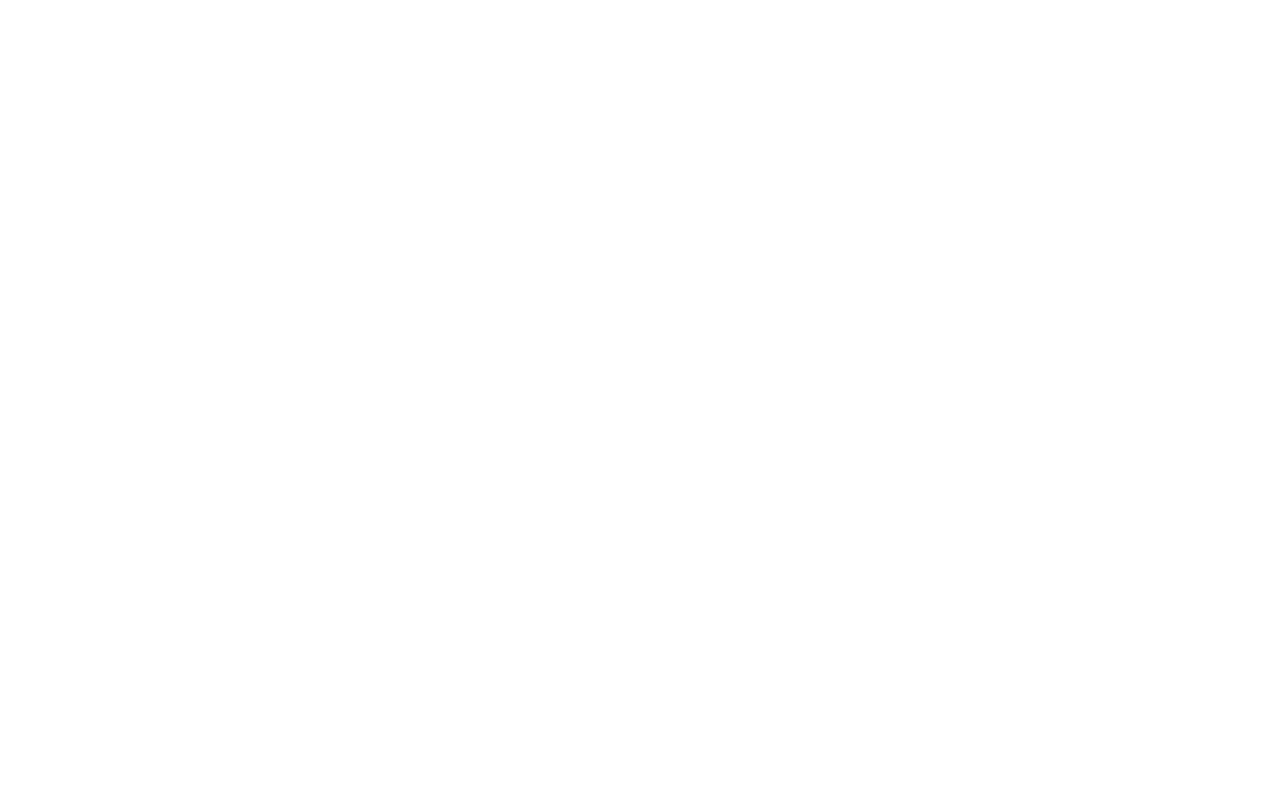
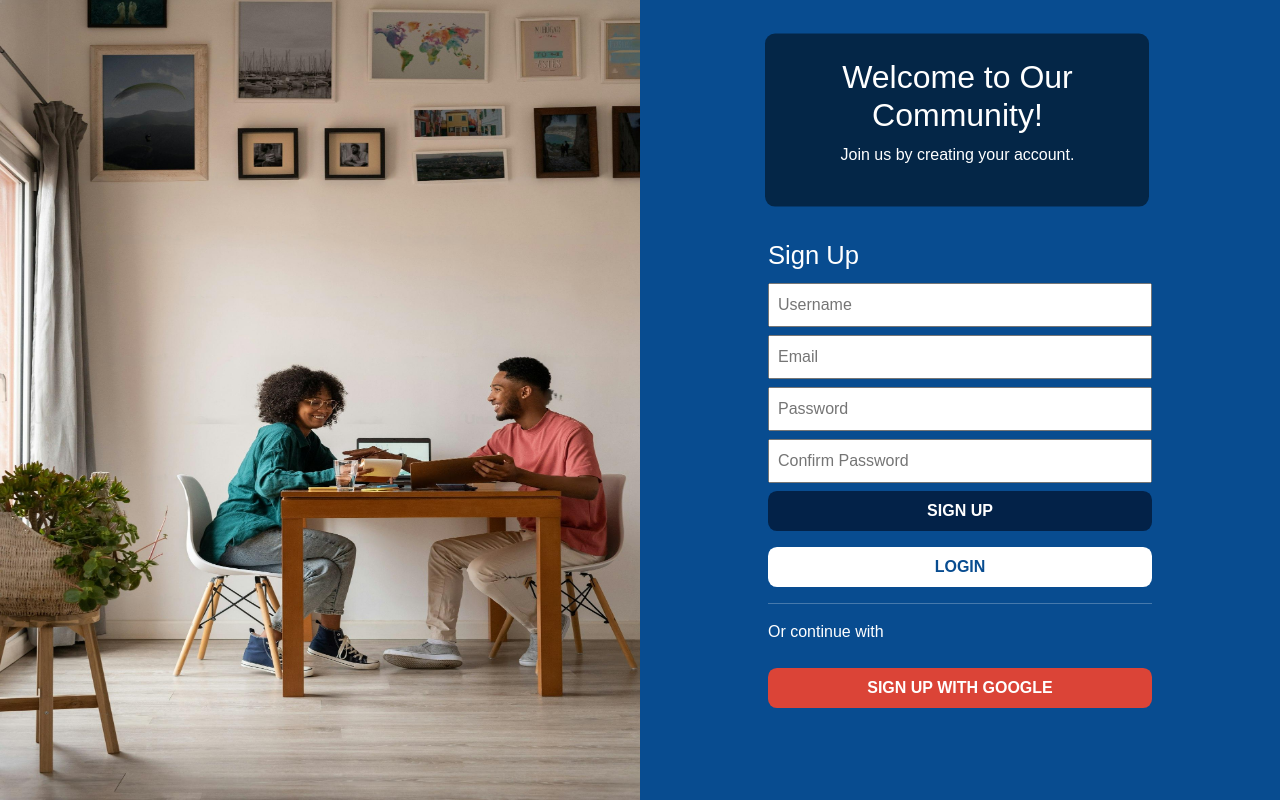
Before and after one commit to kalviumcommunity/S47_Anuj_Sahu_Capstone_Fundmangement, a React (Vite) app in the folder ClientSide/Fundmangement/: page /signup in a window 1280 px wide. Before the commit this address had no page. Built offline with nearby package versions, Linux system fonts and the light colour scheme.

Commit message:
Created SignUpUI

```diff
--- a/ClientSide/Fundmangement/src/App.jsx
+++ b/ClientSide/Fundmangement/src/App.jsx
@@ -4,6 +4,7 @@
 import Home from "./Components/Home"
 import Profile from './Components/Profile'
 import Login from './Components/Login'
+import SignUpPage from './Components/SignUpPage'
 
 
 
@@ -16,7 +17,7 @@
       <Routes>
         <Route exact path = "/" element = {<Home/>} />
         <Route path = "/profile" element = {<Profile/>}/>
-        {/* <Route path="/signup" element={<SignUpPage/>}/> */}
+        <Route path="/signup" element={<SignUpPage/>}/>
         {/* <Route path='/login' element={<Loginpage/>}/> */}
         <Route path='/login' element={<Login/>}></Route>
         {/* <Route path='/login' element={<Loginuser/>}></Route> */}
--- /dev/null
+++ b/ClientSide/Fundmangement/src/Components/DiffrentUI parts/LoginPage/LoSiCommon.jsx
@@ -0,0 +1,18 @@
+import React from 'react'
+import styles from './Main.module.css';
+import leftImg from '/src/assets/Banners/LoginImage.jpeg'
+
+
+function LoSiCommon() {
+    return (
+            <section className={styles.rightpanal}>
+                <div className={styles.rightContent}>
+                    <div className={styles.imageContainer}>
+                        <img src={leftImg} alt="Welcome" className={styles.welcomeImage} />
+                    </div>
+                </div>
+            </section>
+
+    )
+}
+export default LoSiCommon
--- a/ClientSide/Fundmangement/src/Components/DiffrentUI parts/LoginPage/Main.jsx
+++ b/ClientSide/Fundmangement/src/Components/DiffrentUI parts/LoginPage/Main.jsx
@@ -2,15 +2,12 @@
 import styles from './Main.module.css';
 import './button.css'
 import leftImg from '/src/assets/Banners/LoginImage.jpeg'
+import LoSiCommon from './LoSiCommon';
+import { Link } from 'react-router-dom';
 
 function Login() {
     return (
         <div className={styles.wholepage}>
-            {/* <div className={styles.rightContent}>
-                    <div className={styles.imageContainer}>
-                        <img src="https://plus.unsplash.com/premium_photo-1688821129108-cb107da48628?q=80&w=1888&auto=format&fit=crop&ixlib=rb-4.0.3&ixid=M3wxMjA3fDB8MHxwaG90by1wYWdlfHx8fGVufDB8fHx8fA%3D%3D" alt="Welcome" className={styles.welcomeImage} />
-                    </div>
-            </div> */}
             <section className={styles.leftpanal}>
                 <div className={styles.overlay}>
                             <h2>Welcome Back!</h2>
@@ -27,18 +24,12 @@
                     </div>
 
                     <button class={styles.login}>LOGIN</button>
-                    <button className={styles.signup}>SignUp</button>
+                    <Link to='/signup'><button className={styles.signup}>SignUp</button></Link>
                     <hr />Or continue with
                     <button type="button" className={styles.googleButton}>Login with Google</button>
                 </form>
             </section>
-            <section className={styles.rightpanal}>
-                <div className={styles.rightContent}>
-                    <div className={styles.imageContainer}>
-                        <img src={leftImg} alt="Welcome" className={styles.welcomeImage} />
-                    </div>
-                </div>
-            </section>
+            <LoSiCommon/>
         </div>
     );
 }
--- a/ClientSide/Fundmangement/src/Components/DiffrentUI parts/LoginPage/Main.module.css
+++ b/ClientSide/Fundmangement/src/Components/DiffrentUI parts/LoginPage/Main.module.css
@@ -1,5 +1,3 @@
-/* Main.module.css */
-
 .wholepage {
     display: flex;
     height: 100vh;
@@ -18,7 +16,6 @@
 
 .rightpanal {
     width: 50vw;
-    /* background-color: #BBDBFA; */
     color: #084C90;
     display: flex;
     flex-direction: column;
@@ -53,10 +50,6 @@
     color: #BBDBFA;
 }
 
-/* label {
-    display: block;
-    margin-bottom: 0.5vh;
-} */
 
 input[type="text"],
 input[type="password"] {
@@ -131,7 +124,7 @@
 }
 
 .rightContent .submitButton:hover {
-    background-color: #146ab6; /* A slightly darker shade of blue */
+    background-color: #146ab6;
 }
 
 .rightContent {
@@ -169,6 +162,8 @@
 .imageContainer {
     position: relative;
     left: 0;
+    height: 100%;
+    width: 50vw;
 }
 
 .welcomeImage {
--- /dev/null
+++ b/ClientSide/Fundmangement/src/Components/DiffrentUI parts/SignUp/Main.jsx
@@ -0,0 +1,39 @@
+import React from 'react';
+import { Link } from 'react-router-dom';
+import LoSiCommon from '../LoginPage/LoSiCommon';
+import styles from './Main.module.css';
+
+function SignUp() {
+    return (
+        <div className={styles.wholepage}>
+            <LoSiCommon />
+            <section className={styles.rightpanal}>
+                <div className={styles.overlay}>
+                    <h2>Welcome to Our Community!</h2>
+                    <p>Join us by creating your account.</p>
+                </div>
+                <form className={styles.form}>
+                    <h2>Sign Up</h2>
+                    <div className={styles.formGroup}>
+                        <input type="text" id="username" name="username" placeholder="Username" />
+                    </div>
+                    <div className={styles.formGroup}>
+                        <input type="email" id="email" name="email" placeholder="Email" />
+                    </div>
+                    <div className={styles.formGroup}>
+                        <input type="password" id="password" name="password" placeholder="Password" />
+                    </div>
+                    <div className={styles.formGroup}>
+                        <input type="password" id="confirmPassword" name="confirmPassword" placeholder="Confirm Password" />
+                    </div>
+                    <button className={styles.signup}>Sign Up</button>
+                    <Link to="/login"><button className={styles.login}>Login</button></Link>
+                    <hr />Or continue with
+                    <button type="button" className={styles.googleButton}>Sign Up with Google</button>
+                </form>
+            </section>
+        </div>
+    );
+}
+
+export default SignUp;
--- /dev/null
+++ b/ClientSide/Fundmangement/src/Components/DiffrentUI parts/SignUp/Main.module.css
@@ -0,0 +1,106 @@
+.wholepage{
+    display: flex;
+    flex-direction: row;
+}
+.rightpanal{
+    height: 100vh;
+    width: 50vw;
+    background-color: #084C90;
+}
+
+
+
+.form {
+    width: 30vw;
+    position: absolute;
+    left: 60vw;
+    top: 30vh;
+}
+
+.form h2 {
+    font-size: 2vw;
+    margin-bottom: 1.5vh;
+}
+
+.formGroup {
+    margin-bottom: 1vh;
+}
+
+input[type="text"],
+input[type="email"],
+input[type="password"] {
+    width: 100%;
+    padding: 1vh;
+    outline: none;
+}
+
+.signup,
+.login,
+.googleButton {
+    width: 100%;
+    padding: 1vh 2vh;
+    border: none;
+    border-radius: 0.7vw;
+    color: white;
+    cursor: pointer;
+    transition: background-color 0.3s ease, transform 0.2s ease;
+    font-size: 1rem;
+    font-weight: bold;
+    text-transform: uppercase;
+}
+
+.signup {
+    background-color: #032248;
+    margin-bottom: 2vh;
+}
+
+.signup:hover {
+    transform: translateY(-2px);
+    background-color: #146ab6;
+}
+
+.login{
+    background-color: white;
+    color: #084C90;
+}
+.googleButton {
+    background-color: #DB4437;
+}
+
+.login:hover,
+.googleButton:hover {
+    transform: translateY(-2px);
+    background-color: #146ab6;
+    color: white;
+}
+
+.googleButton {
+    margin-top: 1vh;
+    height: 5vh;
+    margin-top: 3vh;
+}
+
+.googleButton:hover {
+    background-color: #d41200;
+}
+
+.overlay {
+    position: absolute;
+    width: 30vw;
+    top: 15vh;
+    right: -4.8vw;
+    transform: translate(-50%, -50%);
+    color: white;
+    text-align: center;
+    padding: 3vh;
+    background-color: rgba(0, 0, 0, 0.5);
+    border-radius: 10px;
+}
+
+.overlay h2 {
+    margin-bottom: 1vh;
+}
+
+.overlay p {
+    line-height: 1.5;
+}
--- a/ClientSide/Fundmangement/src/Components/SignUpPage.jsx
+++ b/ClientSide/Fundmangement/src/Components/SignUpPage.jsx
@@ -1,11 +1,15 @@
 import React from 'react'
+import SignUp from './DiffrentUI parts/SignUp/Main'
+
+
 
 function SignUpPage() {
-return (
-    <div>
-        <h1>Welcome to the Signup page</h1>
-    </div>
-)
+    return (
+        <>
+            <SignUp/>
+        </>
+
+    )
 }
 
 export default SignUpPage
```
